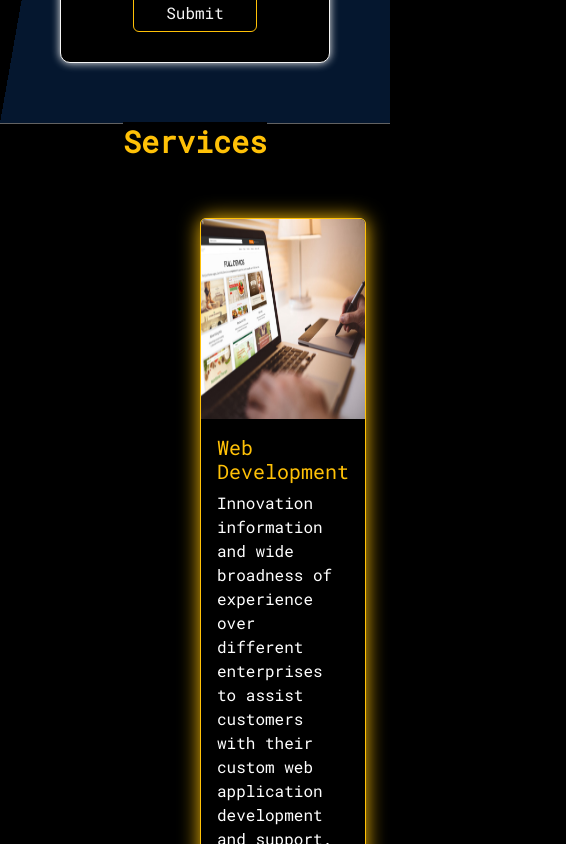
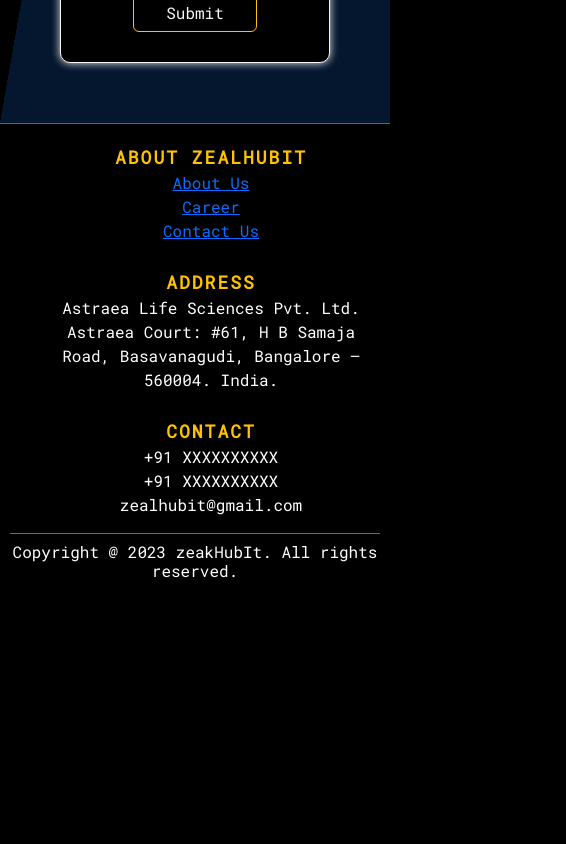
Before and after one commit to Eddi1995/zealHubIt, a React (Create React App) app in the folder zealhubit-app/: page /ContactUs in a window 390 px wide. Shown: the part 2920-3764 px from the top of the page, 566 px wide, since content can reach past the window. After the commit the page ends 3517 px from the top, so only its background shows below. Built offline with nearby package versions, Linux system fonts and the light colour scheme.

Commit message:
update10

```diff
--- a/zealhubit-app/public/index.html
+++ b/zealhubit-app/public/index.html
@@ -35,6 +35,9 @@
 
 <link href="https://cdn.jsdelivr.net/npm/bootstrap@5.0.2/dist/css/bootstrap.min.css" rel="stylesheet" integrity="sha384-EVSTQN3/azprG1Anm3QDgpJLIm9Nao0Yz1ztcQTwFspd3yD65VohhpuuCOmLASjC" crossorigin="anonymous">
 
+<!--For fontawesome linking-->
+<link rel="stylesheet" href="https://cdnjs.cloudflare.com/ajax/libs/font-awesome/6.4.0/css/all.min.css" integrity="sha512-iecdLmaskl7CVkqkXNQ/ZH/XLlvWZOJyj7Yy7tcenmpD1ypASozpmT/E0iPtmFIB46ZmdtAc9eNBvH0H/ZpiBw==" crossorigin="anonymous" referrerpolicy="no-referrer" />
+
 <title>React App</title>
   </head>
   <body>
--- a/zealhubit-app/src/App.js
+++ b/zealhubit-app/src/App.js
@@ -20,11 +20,11 @@ function App() {
    <Nav/>
    <Home/>
    <Router/>
-  <Services/>
+  {/* <Services/> */}
    {/* <Customers/> */}
-   <Career/>
+   {/* <Career/>
     <Faq/>
-  <ContactUs/>
+  <ContactUs/> */}
    {/* <Login/> */}
    <Footer/>
 
--- a/zealhubit-app/src/Components/ContactUs/ContactUs.module.css
+++ b/zealhubit-app/src/Components/ContactUs/ContactUs.module.css
@@ -5,7 +5,6 @@
     background: linear-gradient(to bottom right, transparent 50%,rgb(5, 23, 47) 50%);
     width: 100%;
     height: 100%;
-    border-bottom: 1px solid rgb(98, 98, 98);
 }
 
 .ContactParent >div:first-child{
--- a/zealhubit-app/src/Components/Footer/Footer.js
+++ b/zealhubit-app/src/Components/Footer/Footer.js
@@ -7,7 +7,7 @@ function Footer(){
          <footer class={Footerstyle.footerParent}> {/*Parent  */}
             <div> {/*childone  */}
               <ul>
-                <li>About ZEALHUBIT</li>
+                <li><b>ABOUT ZEALHUBIT</b></li>
                 <li><a href="#">About Us</a></li>
                 <li><a href="#">Career</a></li>
                 <li><a href="#">Contact Us</a></li>
@@ -15,7 +15,7 @@ function Footer(){
             </div>
             <div> {/*childtwo  */}
             <ul>
-                <li>ADDRESS</li>
+                <li><b>ADDRESS</b></li>
                 <li>Astraea Life Sciences Pvt. Ltd.
                  Astraea Court: #61, H B Samaja Road,
                  Basavanagudi, Bangalore – 560004. India.</li>
@@ -23,15 +23,17 @@ function Footer(){
             </div>
             <div>  {/*childthree  */}
             <ul>
-                <li>CONTACT</li>
+                <li><b>CONTACT</b></li>
                 <li>+91 XXXXXXXXXX</li>
                 <li>+91 XXXXXXXXXX</li>
                 <li>zealhubit@gmail.com</li>
               </ul>
             </div>
          </footer>
-         <h4>Copyright @ 2023 zeakHubIt. All rights reserved.</h4>
-
+         <h6 className="text-center p-2">Copyright @ 2023 zeakHubIt. All rights reserved.</h6>
+         <div class={Footerstyle.arrow}>
+           <a href="#"> <i className="fa-sharp fa-regular fa-circle-up bg-transparent"></i></a>
+         </div>
         </>
     )
 }
--- a/zealhubit-app/src/Components/Footer/Footer.module.css
+++ b/zealhubit-app/src/Components/Footer/Footer.module.css
@@ -4,17 +4,88 @@
     display: flex;
     flex-wrap:wrap ;
     text-align: center;
+    margin-left: 300px;
+    margin-right: 300px;
+    margin-top: 30px;
+    border-bottom: 1px solid  rgb(105, 105, 105);
+    background: transparent;
 }
 
 .footerParent >div:first-child{
     flex: 1;
+    list-style: none;
+}
+.footerParent >div:first-child ul li{
+    list-style: none;
+}
+.footerParent >div:first-child ul li:first-child{
+    color: #ffc107;
+    font-size: 18px ;
+    letter-spacing: 2px;
+}
+
+.footerParent >div:nth-child(2){
+    flex: 1;
+    padding: 10px;
 
 }
-.footerParent >div:nth-child(2){
-    flex: 1;
+.footerParent >div:nth-child(2) ul li{
+    list-style: none;
+}
+.footerParent >div:nth-child(2) ul li:first-child{
+    color: #ffc107;
+    font-size: 18px ;
+    letter-spacing: 2px;
+}
 
-}
 .footerParent >div:nth-child(3){
     flex: 1;
+}
+.footerParent >div:nth-child(3) ul li{
+    list-style: none;
+}
+.footerParent >div:nth-child(3) ul li:first-child{
+    color: #ffc107;
+    font-size: 18px ;
+    letter-spacing: 2px;
+}
+.arrow a{
+    font-size: 35px;
+    margin: 10px;
+    color: #ffc107 ;
+    position: fixed;
+    bottom: 0;
+    right: 0;
+    background: transparent;
+}
+.arrow a:hover{
+   color: white;
+}
 
+@media only screen and (max-device-width:600px){
+
+    .footerParent{
+        display: inline-block;
+        /* flex-wrap:wrap ; */
+        text-align: center;
+        margin-left: 10px;
+        margin-right: 10px;
+        margin-top: 20px;
+        border-bottom: 1px solid  rgb(105, 105, 105);
+        background: transparent;
+    }
 }
+
+@media only screen and (min-device-width:601px) and (max-device-width:1100px){
+
+    .footerParent{
+        display: inline-block;
+        /* flex-wrap:wrap ; */
+        text-align: center;
+        margin-left: 10px;
+        margin-right: 10px;
+        margin-top: 20px;
+        border-bottom: 1px solid  rgb(105, 105, 105);
+        background: transparent;
+    }
+}
--- a/zealhubit-app/src/Components/Nav/Nav.js
+++ b/zealhubit-app/src/Components/Nav/Nav.js
@@ -15,7 +15,7 @@ function Nav(){
             {/* <li><Link to="Customers">Customers</Link></li> */}
             <li><Link to="Career">Career</Link></li>
             <li><Link to="Faq">Faq</Link></li>
-            <li><Link to="Contact Us">Contact Us</Link></li>
+            <li><Link to="ContactUs">Contact Us</Link></li>
             <li><Link to="Login">Login</Link></li>
         </ul>
 
--- a/zealhubit-app/src/Components/Nav/Nav.module.css
+++ b/zealhubit-app/src/Components/Nav/Nav.module.css
@@ -1,11 +1,6 @@
 
 .ulcontroling{
     font-size: 30px;
-    /* background-image: url("https://papers.co/wallpaper/papers.co-nm93-matrix-minimal-coding-screen-computer-bw-dark-35-3840x2160-4k-wallpaper.jpg");
-    background-size: cover;
-    background-repeat:no-repeat;
-    background-position: center;
-    height: 50%; */
 }
 
 .ulcontroling li{
@@ -13,7 +8,6 @@
     text-align: center;
     list-style: none;
     background-color: white;
-    /* background: transparent; */
     color: black;
     margin-right: 30px;
     margin-left: 30px;
--- a/zealhubit-app/src/Router.js
+++ b/zealhubit-app/src/Router.js
@@ -5,6 +5,7 @@ import Customers from "./Components/Customers/Customers";
 import Faq from "./Components/Faq/Faq";
 import ContactUs from "./Components/ContactUs/ContactUs";
 import Login from "./Components/Login/Login";
+import Career from "./Components/Career/Career";
 
 function Router(){
     return(
@@ -13,6 +14,7 @@ function Router(){
             {/* <Route path="Home" element={<Home/>} /> */}
             <Route path="Services" element={<Services/>} />
             {/* <Route path="Customers" element={<Customers/>} /> */}
+            <Route path="Career" element={<Career/>}/>
             <Route path="Faq" element={<Faq/>} />
             <Route path="ContactUs" element={<ContactUs/>} />
             <Route path="Login" element={<Login/>} />
```
